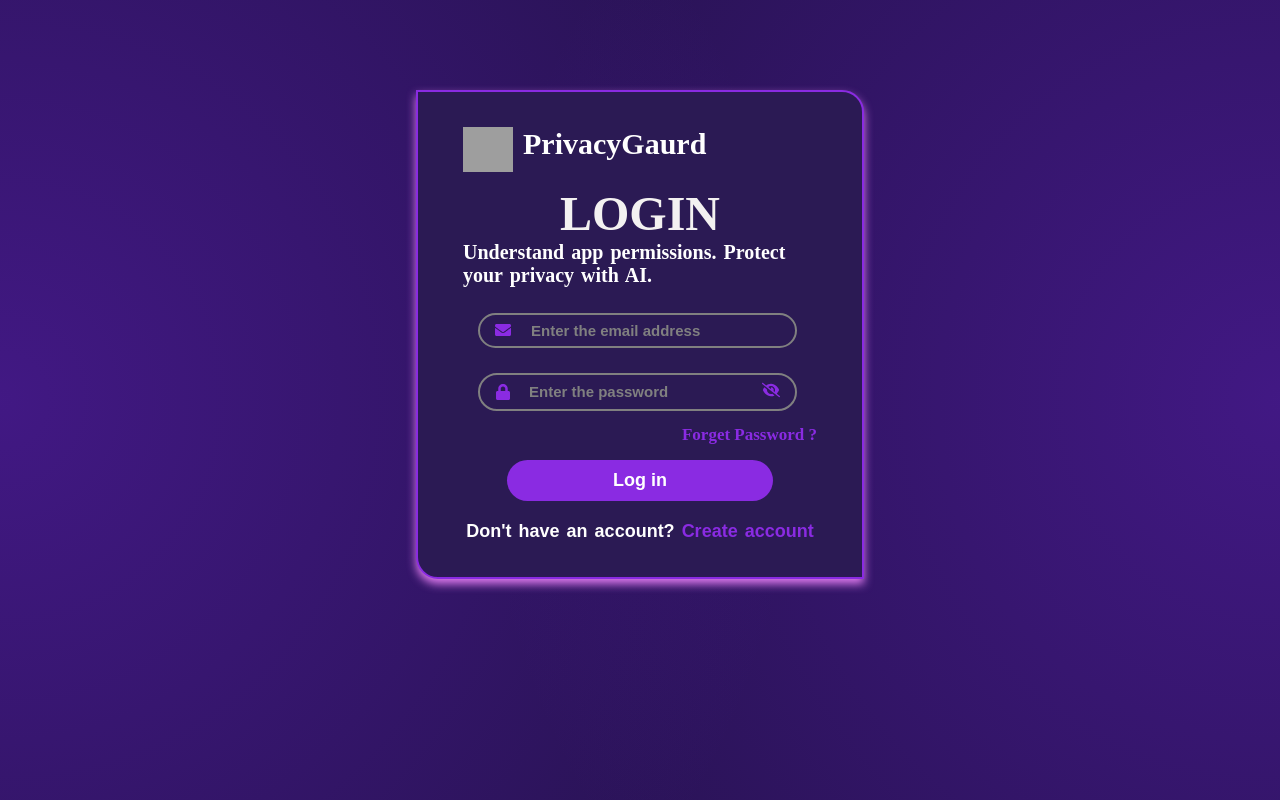
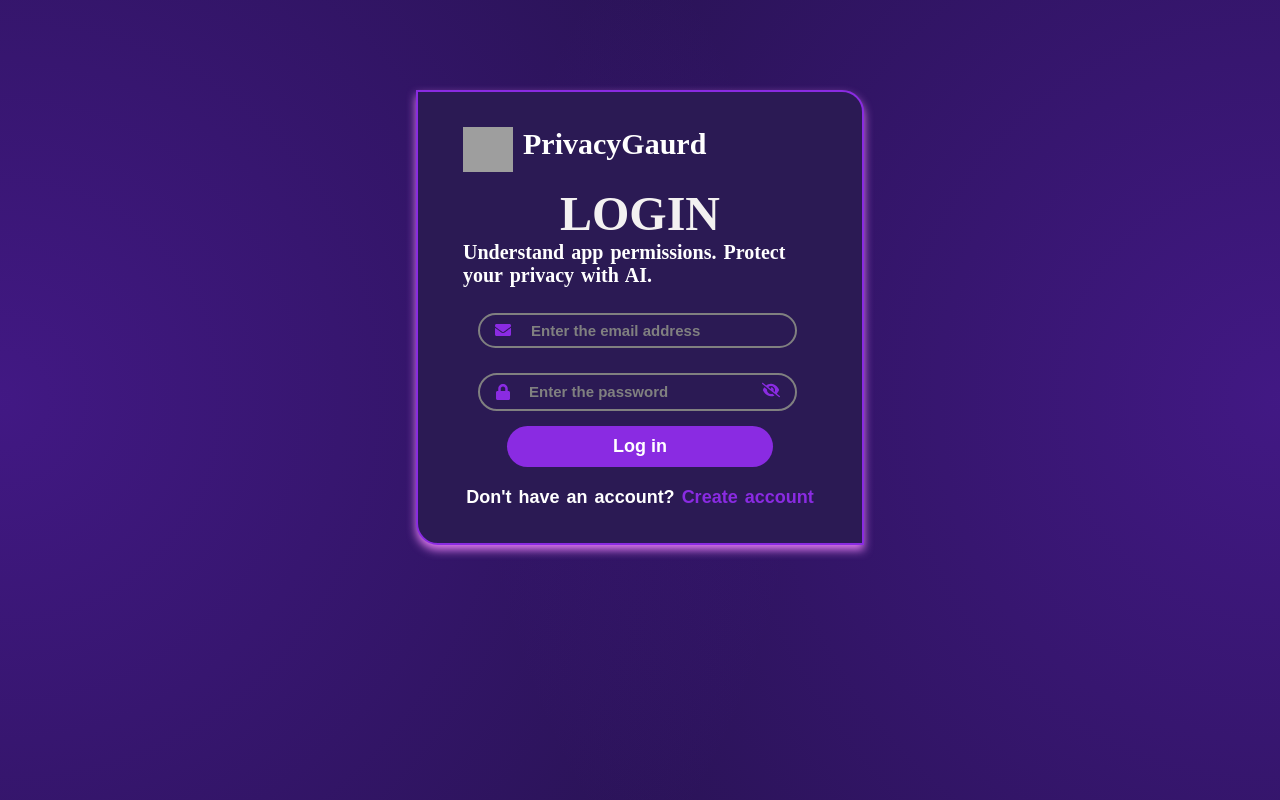
Before and after one commit to Juhi-singh24/PrivacyGaurd, a React (Vite) app in the folder PrivacyGaurd_Frontend/: page /login in a window 1280 px wide. Built offline with nearby package versions, Linux system fonts and the light colour scheme; no server answers; grey boxes are pictures that could not be loaded.

Commit message:
PrivacyGaurd Project

```diff
--- a/PrivacyGaurd_Frontend/src/components/Login.jsx
+++ b/PrivacyGaurd_Frontend/src/components/Login.jsx
@@ -141,7 +141,7 @@ export function Login(){
 
           </div>
 
-          <h3 className="forgett"><Link to='/forget-password' className="linkf">Forget Password ?</Link></h3>
+          {/*<h3 className="forgett"><Link to='/forget-password' className="linkf">Forget Password ?</Link></h3>*/}
 
           {(error === "user_password" ) && <p className="error">{errorMessage}</p>}
 
```
